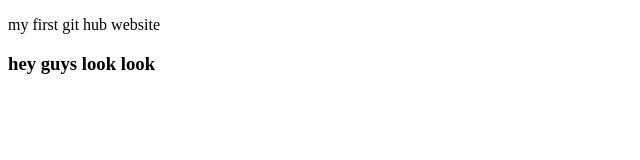
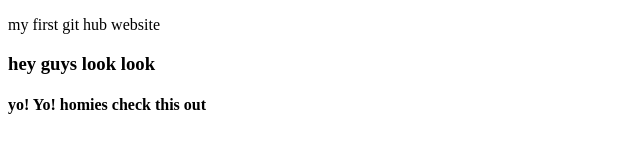
Before and after one commit to srejon773566/Coding, a plain HTML site: page index.html in a window 1280 px wide. Shown: the whole page, without its empty margins (0-640 px from the left). Drawn offline with Linux system fonts and the light colour scheme.

Commit message:
learned github

```diff
--- a/index.html
+++ b/index.html
@@ -9,5 +9,6 @@
 <body>
     <p>my first git hub website</p>
     <h3>hey guys look look</h3>
+    <h4>yo! Yo! homies check this out</h4>
 </body>
 </html>
```
